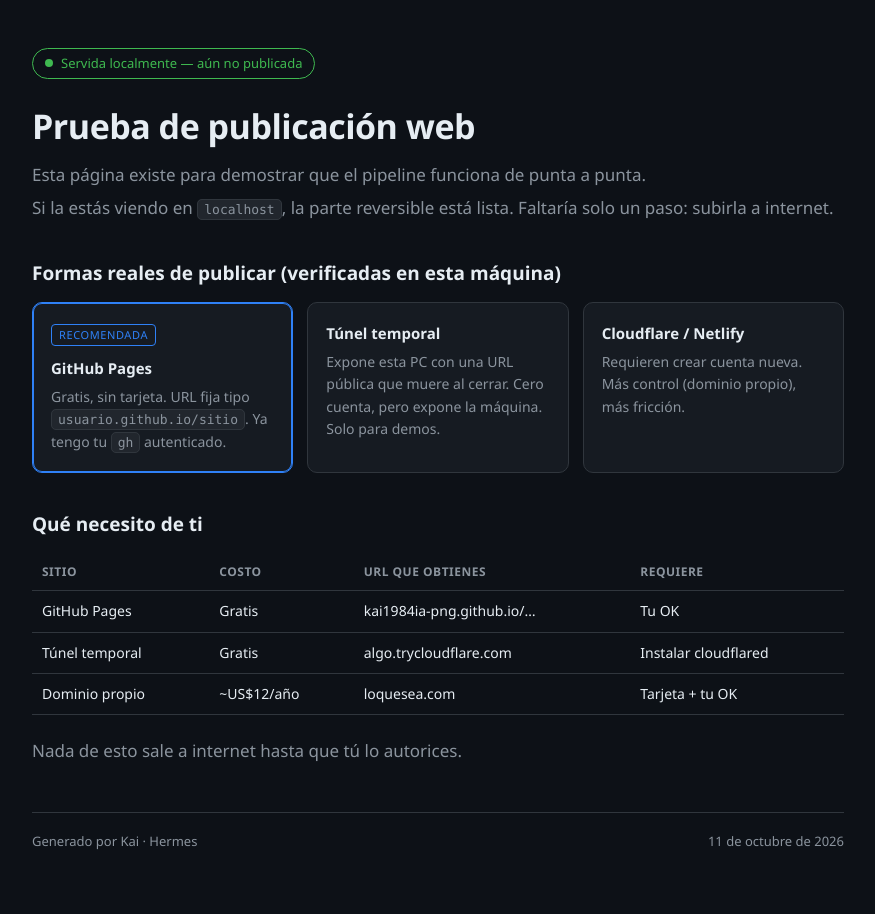
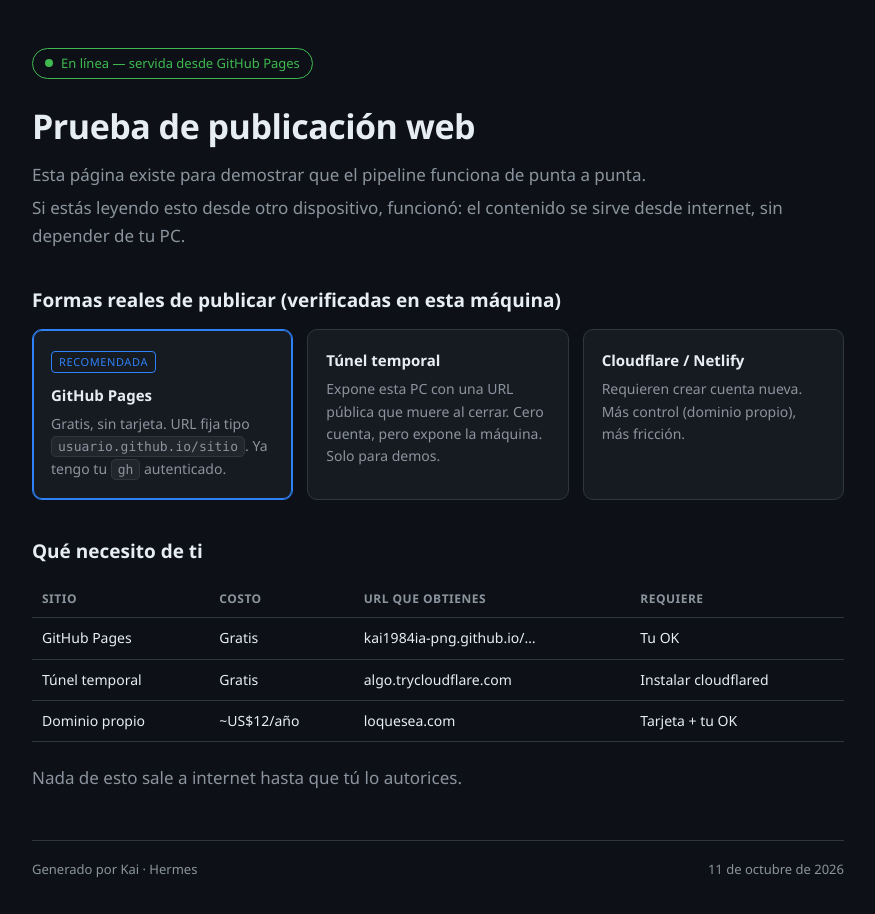
Before and after one commit to kai1984ia-png/prueba-web, a plain HTML site: page index.html in a window 1280 px wide. Shown: the whole page, without its empty margins (202-1077 px from the left). Drawn offline with Linux system fonts and the light colour scheme.

Commit message:
fix: la pagina ya esta publicada, actualizo el aviso de estado

```diff
--- a/index.html
+++ b/index.html
@@ -39,10 +39,10 @@
 </head>
 <body>
 <div class="wrap">
-  <div class="badge"><span class="dot"></span> Servida localmente — aún no publicada</div>
+  <div class="badge"><span class="dot"></span> En línea — servida desde GitHub Pages</div>
   <h1>Prueba de publicación web</h1>
   <p class="sub">Esta página existe para demostrar que el pipeline funciona de punta a punta.</p>
-  <p class="sub">Si la estás viendo en <code>localhost</code>, la parte reversible está lista. Faltaría solo un paso: subirla a internet.</p>
+  <p class="sub">Si estás leyendo esto desde otro dispositivo, funcionó: el contenido se sirve desde internet, sin depender de tu PC.</p>
 
   <h2>Formas reales de publicar (verificadas en esta máquina)</h2>
   <div class="grid">
```
